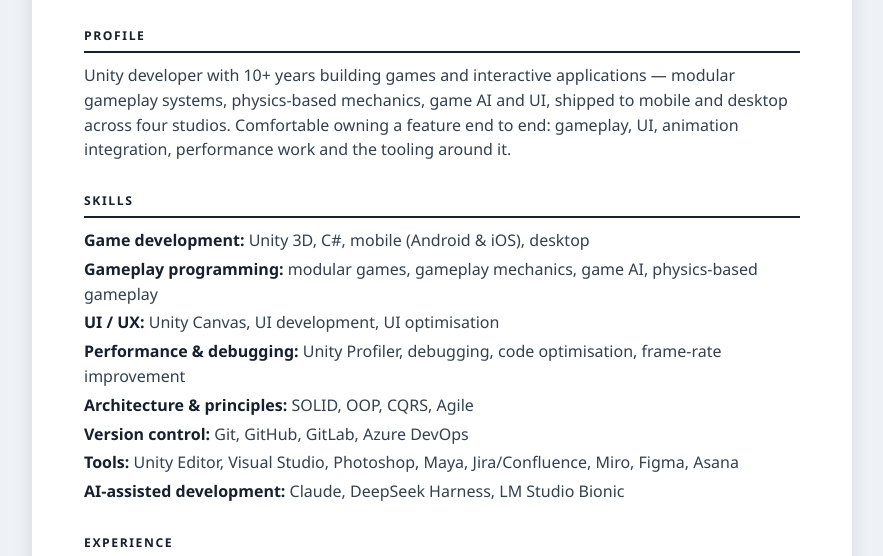
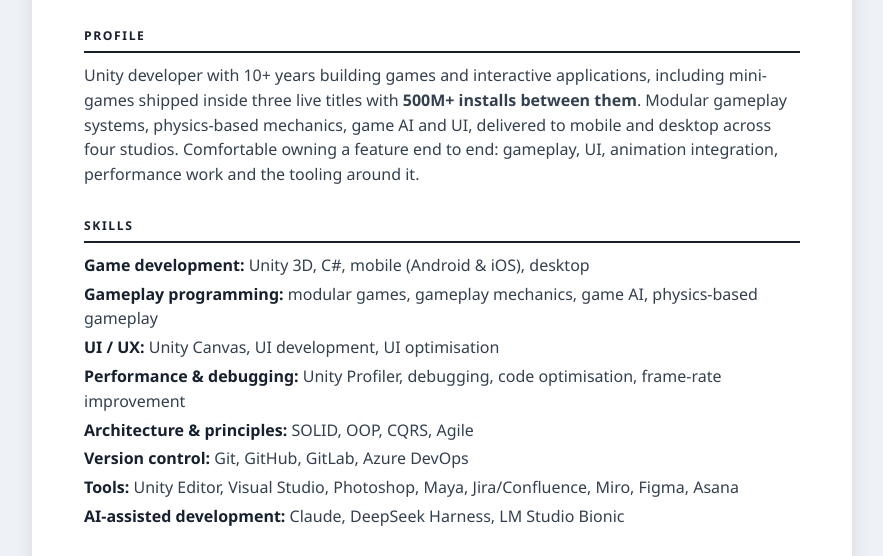
Before and after one commit to mohsentta/Portfolio, a plain HTML site: page cv.html in a window 1280 px wide. Shown: the part 242-798 px from the top of the page, without its empty margins (198-1081 px from the left). Drawn offline with Linux system fonts and the light colour scheme.

Commit message:
Make 500M+ outrank 150K, and update the resume
The 2D Android Games card carried the same green .status-hits badge as the
500M+ one, so a 150K figure had equal billing with a 500M figure. It now uses a
quiet outlined .status-note. The resume summary leads with the 500M+ figure
instead of burying it, and the quest log still said 'two major titles' where
three apps are named.

```diff
--- a/cv.html
+++ b/cv.html
@@ -94,10 +94,11 @@
   </header>
 
   <h2>Profile</h2>
-  <p class="summary">Unity developer with 10+ years building games and interactive applications &mdash; modular gameplay
-  systems, physics-based mechanics, game AI and UI, shipped to mobile and desktop across four studios.
-  Comfortable owning a feature end to end: gameplay, UI, animation integration, performance work and
-  the tooling around it.</p>
+  <p class="summary">Unity developer with 10+ years building games and interactive applications, including
+  mini-games shipped inside three live titles with <strong>500M+ installs between them</strong>. Modular
+  gameplay systems, physics-based mechanics, game AI and UI, delivered to mobile and desktop across four
+  studios. Comfortable owning a feature end to end: gameplay, UI, animation integration, performance work
+  and the tooling around it.</p>
 
   <h2>Skills</h2>
   <ul class="skills">
--- a/styles.css
+++ b/styles.css
@@ -386,6 +386,12 @@ code{
 .status-shipped{ background:var(--tint); }
 .status-live{ background:var(--tint-4); color:var(--accent-4); }
 .status-hits{ background:var(--tint-2); color:var(--accent-2); }
+/* a minor figure — deliberately quieter than .status-hits so a 150K figure never
+   reads as equal billing to a 500M one */
+.status-note{
+  background:transparent; color:var(--dim);
+  border:2px solid var(--line); font-size:.42rem; letter-spacing:.02em;
+}
 
 /* featured (wide) project — "legendary" outline */
 .project-wide{
```
Also changed, not shown: index.html (+2 -2 lines), projects/2d-android-games.html (+1 -1 lines), 2 other files.
